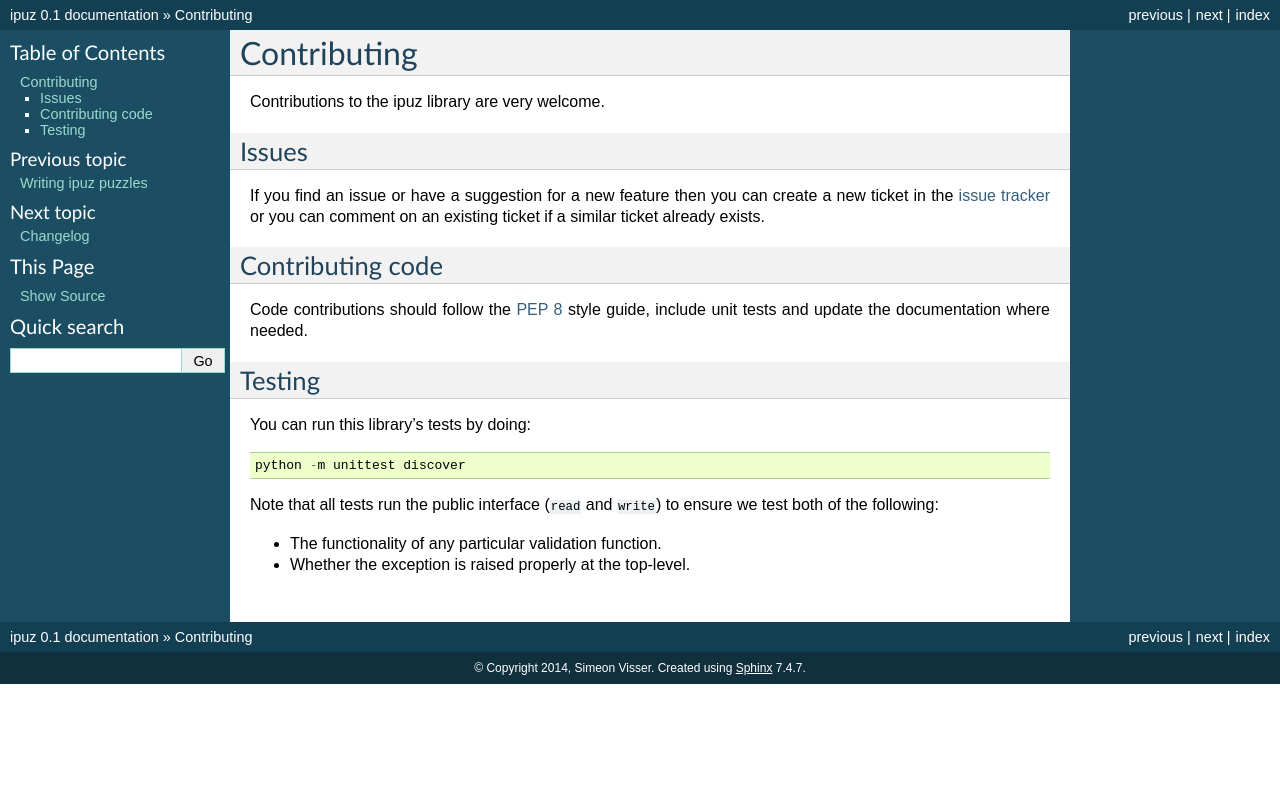
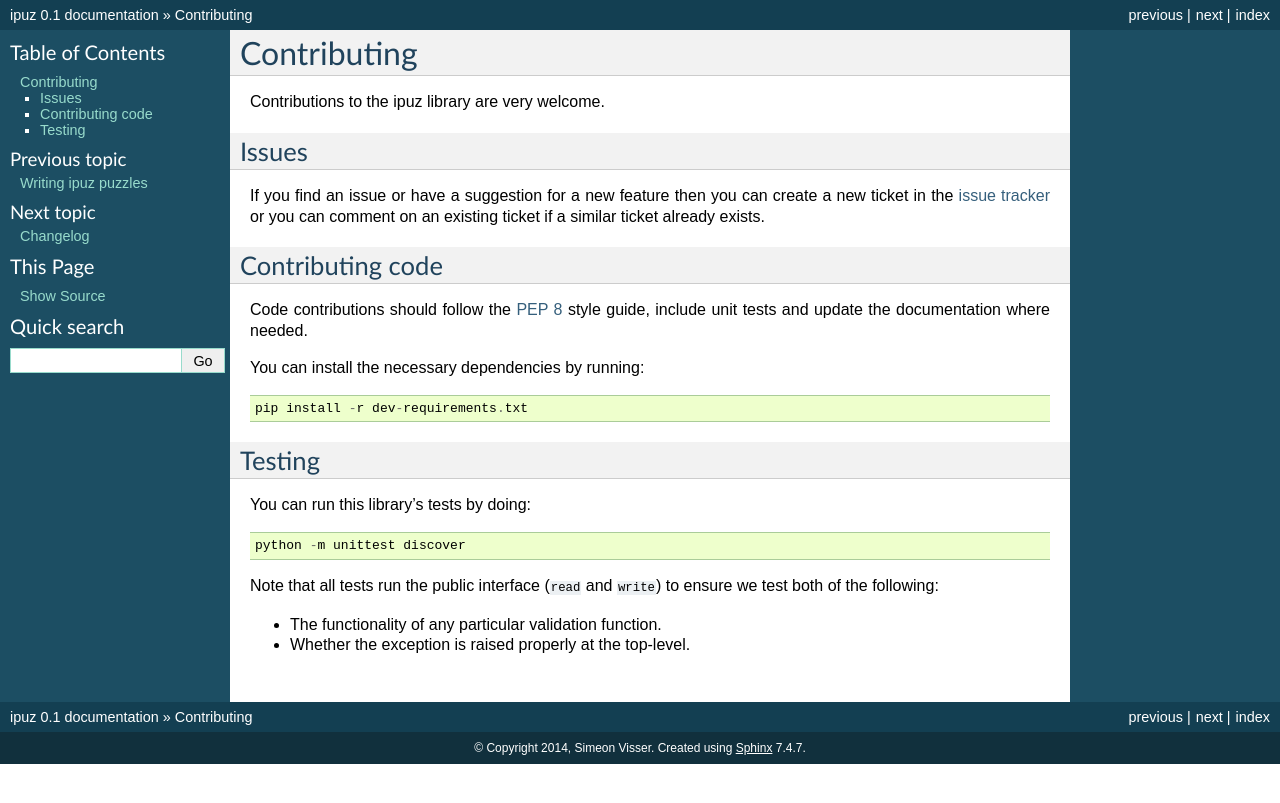
Before and after one commit to svisser/ipuz, a Sphinx documentation site: the page built from docs/contributing.rst, in a window 1280 px wide. Shown: the top 803 px of the page. Built offline with Sphinx 7.4.7, drawn with Linux system fonts in a browser that asks for light colours.

Commit message:
Added note for installing development dependencies

```diff
--- a/docs/contributing.rst
+++ b/docs/contributing.rst
@@ -16,6 +16,13 @@ Contributing code
 Code contributions should follow the `PEP 8`_ style guide, include unit tests
 and update the documentation where needed.
 
+You can install the necessary dependencies by running:
+
+::
+
+    pip install -r dev-requirements.txt
+
+
 Testing
 -------
 
```
